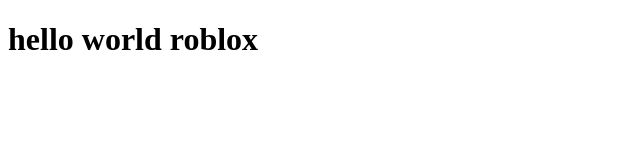
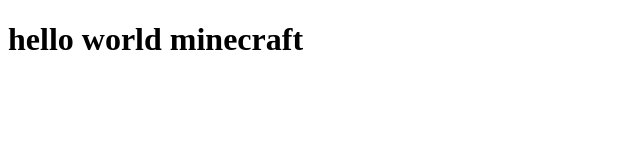
Before and after one commit to BooksHorse/git-test, a plain HTML site: page index.html in a window 1280 px wide. Shown: the whole page, without its empty margins (0-640 px from the left). Drawn offline with Linux system fonts and the light colour scheme.

Commit message:
Update index.html

```diff
--- a/index.html
+++ b/index.html
@@ -6,6 +6,6 @@
     <title>Document</title>
 </head>
 <body>
-    <h1>hello world roblox</h1>
+    <h1>hello world minecraft</h1>
 </body>
 </html>
```
